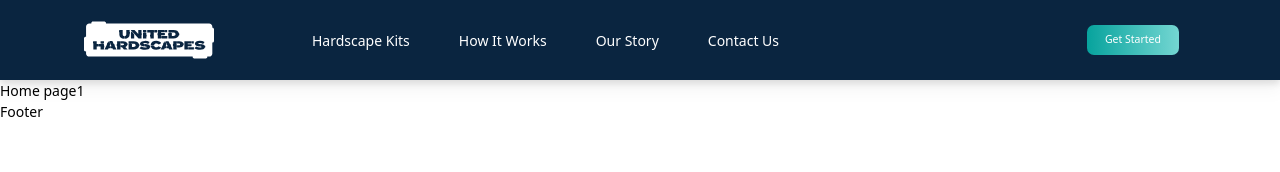
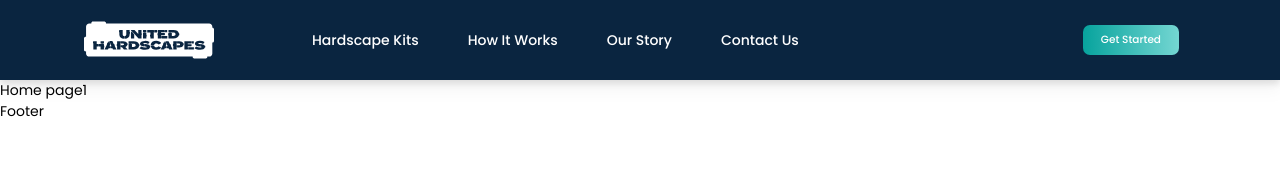
Before and after one commit to AceKlion00/uh-landing-next, a Next.js app: page / in a window 1280 px wide. Shown: the top 172 px of the page. Built offline with nearby package versions, Linux system fonts and the light colour scheme.

Commit message:
chore: apply poppins font

```diff
--- a/components/layout/layout.tsx
+++ b/components/layout/layout.tsx
@@ -1,8 +1,12 @@
+import Head from 'next/head';
 import { Footer } from './footer';
 import { Navbar } from './navbar';
 
 export function Layout(props: any) {
   return (<>
+    <Head>
+      <link href="https://fonts.googleapis.com/css2?family=Poppins:wght@400;500;700&amp;display=swap" rel="stylesheet" />
+    </Head>
     <Navbar />
     <section className="main-content-wrapper">
       {props.children}
--- a/components/layout/navbar.tsx
+++ b/components/layout/navbar.tsx
@@ -13,7 +13,7 @@
         "fixed xl:relative duration-300 transition-transform h-screen xl:h-auto xl:flex flex-col xl:flex-row xl:flex-grow w-full md:w-96 bg-secondary left-0 top-0 xl:bg-transparent ml-0 xl:ml-16 px-5 xl: px-0 justify-start xl:justify-between items-start xl:items-center" +
         (navbarOpen ? " flex" : " hidden")
       }>
-        <div className="flex w-full xl:hidden justify-between py-9">
+        <div className="flex w-full xl:hidden justify-between py-8">
           <Link href="/"><a className="flex xl:hidden items-center"><Image src="/assets/images/logo.svg" height={44} width={152} alt="UH logo" /></a></Link>
           <button onClick={() => setNavbarOpen(false)}><Image src="/assets/images/icons/close.svg" width={19} height={18} alt="Close" /></button>
         </div>
--- a/styles/globals.css
+++ b/styles/globals.css
@@ -4,6 +4,7 @@
 
 html {
     font-size: 14px;
+    font-family: Poppins, sans-serif;
 }
 
 .btn-primary {
```
